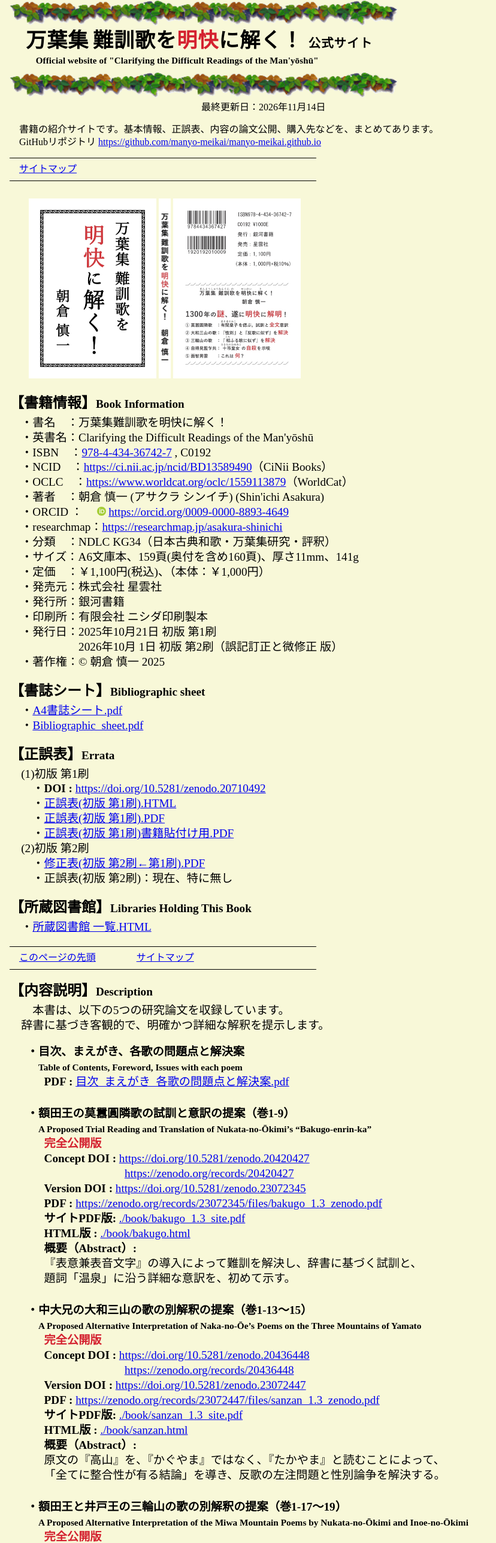
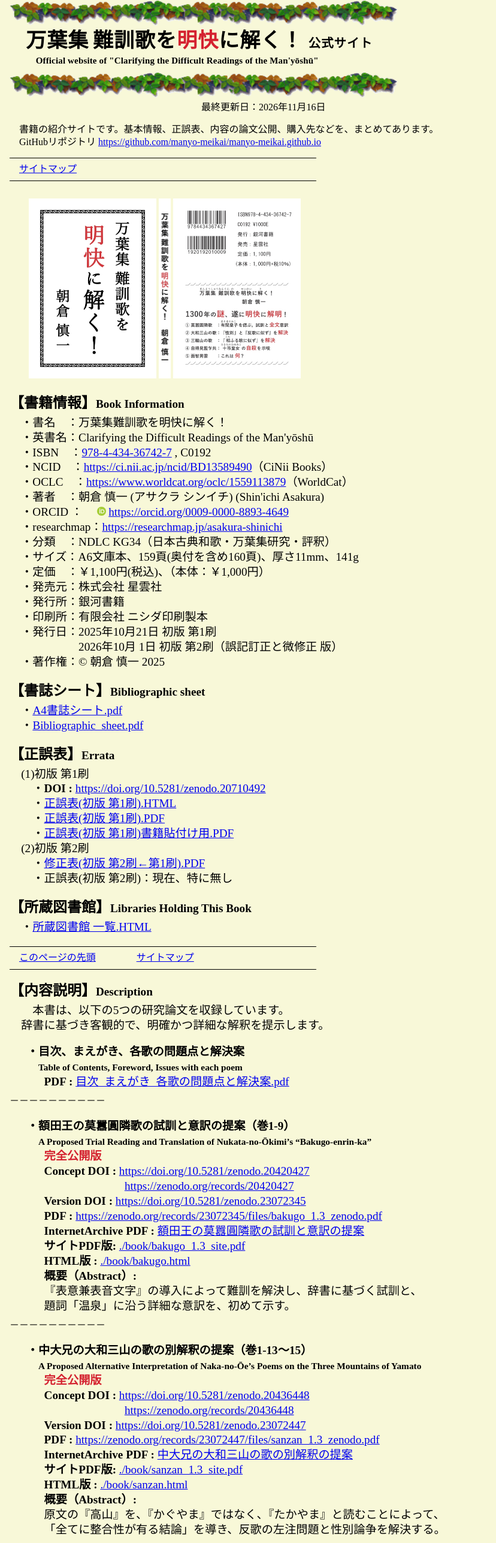
Before and after one commit to manyo-meikai/manyo-meikai.github.io, a plain HTML site: page index.html in a window 1280 px wide. Shown: the top 2573 px of the page at 60% size, without its empty margins (0-828 px from the left). Drawn offline with Linux system fonts and the light colour scheme.

Commit message:
Add files via upload

```diff
--- a/index.html
+++ b/index.html
@@ -433,7 +433,7 @@ img { border: none;}
   <span class="subtitle-en">Official website of "Clarifying the Difficult Readings of the Man'yōshū"</span>
 </h1>
 <img src="./icon/line_3.gif" alt="line" width=650 height=43><br>
-　　　　　　　　　　　　　　　　　　　　最終更新日：2026年11月14日<br>
+　　　　　　　　　　　　　　　　　　　　最終更新日：2026年11月16日<br>
 <p>
 　書籍の紹介サイトです。基本情報、正誤表、内容の論文公開、購入先などを、まとめてあります。<br>
 　GitHubリポジトリ <a href="https://github.com/manyo-meikai/manyo-meikai.github.io" target="_blank" rel="noopener noreferrer">https://github.com/manyo-meikai/manyo-meikai.github.io</a><br>
@@ -517,7 +517,7 @@ img { border: none;}
 　<span style="font-size:80%">Table of Contents, Foreword, Issues with each poem</span></h3>
 <p class="p4"><strong>PDF : </strong><a href="./book/contents_foreword.pdf" target="_blank" rel="noopener noreferrer">目次_まえがき_各歌の問題点と解決案.pdf</a></p>
 </section>
-<br><!--============================-->
+<br>－－－－－－－－－－<br><!--============================-->
 <section id="bakugo-enrin-ka">
 <h3>・額田王の莫囂圓隣歌の試訓と意訳の提案（巻1-9）<br>
 　<span style="font-size:80%">A Proposed Trial Reading and Translation of Nukata-no-Ōkimi’s “Bakugo-enrin-ka”</span></h3>
@@ -526,13 +526,14 @@ img { border: none;}
 <p class="p4"><strong>　　　　　　　</strong><a href="https://zenodo.org/records/20420427" target="_blank" rel="noopener noreferrer">https://zenodo.org/records/20420427</a></p>
 <p class="p4"><strong>Version DOI : </strong><a href="https://doi.org/10.5281/zenodo.23072345" target="_blank" rel="noopener noreferrer">https://doi.org/10.5281/zenodo.23072345</a></p>
 <p class="p4"><strong>PDF : </strong><a href="https://zenodo.org/records/23072345/files/bakugo_1.3_zenodo.pdf" target="_blank" rel="noopener noreferrer">https://zenodo.org/records/23072345/files/bakugo_1.3_zenodo.pdf</a></p>
+<p class="p4"><strong>InternetArchive PDF : </strong><a href="https://web.archive.org/web/20261115225713/https://zenodo.org/records/23072345/files/bakugo_1.3_zenodo.pdf" target="_blank" rel="noopener noreferrer">額田王の莫囂圓隣歌の試訓と意訳の提案</a></p>
 <p class="p4"><strong>サイトPDF版: </strong><a href="./book/bakugo_1.3_site.pdf" target="_blank" rel="noopener noreferrer">./book/bakugo_1.3_site.pdf</a></p>
 <p class="p4"><strong>HTML版 : </strong><a href="./book/bakugo.html">./book/bakugo.html</a></p>
 <p class="p4"><strong>概要（Abstract）:</strong><br>
 『表意兼表音文字』の導入によって難訓を解決し、辞書に基づく試訓と、<br>
 題詞「温泉」に沿う詳細な意訳を、初めて示す。</p>
 </section>
-<br><!--============================-->
+<br>－－－－－－－－－－<br><!--============================-->
 <section id="nakano-sanzan">
 <h3>・中大兄の大和三山の歌の別解釈の提案（巻1-13～15）<br>
 　<span style="font-size:80%">A Proposed Alternative Interpretation of Naka-no-Ōe’s Poems on the Three Mountains of Yamato</span></h3>
@@ -541,13 +542,14 @@ img { border: none;}
 <p class="p4"><strong>　　　　　　　</strong><a href="https://zenodo.org/records/20436448" target="_blank" rel="noopener noreferrer">https://zenodo.org/records/20436448</a></p>
 <p class="p4"><strong>Version DOI : </strong><a href="https://doi.org/10.5281/zenodo.23072447" target="_blank" rel="noopener noreferrer">https://doi.org/10.5281/zenodo.23072447</a></p>
 <p class="p4"><strong>PDF : </strong><a href="https://zenodo.org/records/23072447/files/sanzan_1.3_zenodo.pdf" target="_blank" rel="noopener noreferrer">https://zenodo.org/records/23072447/files/sanzan_1.3_zenodo.pdf</a></p>
+<p class="p4"><strong>InternetArchive PDF : </strong><a href="https://web.archive.org/web/20261115232639/https://zenodo.org/records/23072447/files/sanzan_1.3_zenodo.pdf" target="_blank" rel="noopener noreferrer">中大兄の大和三山の歌の別解釈の提案</a></p>
 <p class="p4"><strong>サイトPDF版: </strong><a href="./book/sanzan_1.3_site.pdf" target="_blank" rel="noopener noreferrer">./book/sanzan_1.3_site.pdf</a></p>
 <p class="p4"><strong>HTML版 : </strong><a href="./book/sanzan.html">./book/sanzan.html</a></p>
 <p class="p4"><strong>概要（Abstract）: </strong><br>
 原文の『高山』を、『かぐやま』ではなく、『たかやま』と読むことによって、<br>
 「全てに整合性が有る結論」を導き、反歌の左注問題と性別論争を解決する。</p>
 </section>
-<br><!--============================-->
+<br>－－－－－－－－－－<br><!--============================-->
 <section id="nukata-miwa">
 <h3>・額田王と井戸王の三輪山の歌の別解釈の提案（巻1-17～19）<br>
 　<span style="font-size:80%">A Proposed Alternative Interpretation of the Miwa Mountain Poems by Nukata-no-Ōkimi and Inoe-no-Ōkimi</span></h3>
@@ -556,12 +558,13 @@ img { border: none;}
 <p class="p4"><strong>　　　　　　　</strong><a href="https://zenodo.org/records/20439121" target="_blank" rel="noopener noreferrer">https://zenodo.org/records/20439121</a></p>
 <p class="p4"><strong>Version DOI : </strong><a href="https://doi.org/10.5281/zenodo.23072516" target="_blank" rel="noopener noreferrer">https://doi.org/10.5281/zenodo.23072516</a></p>
 <p class="p4"><strong>PDF : </strong><a href="https://zenodo.org/records/23072516/files/miwa_1.3_zenodo.pdf" target="_blank" rel="noopener noreferrer">https://zenodo.org/records/23072516/files/miwa_1.3_zenodo.pdf</a></p>
+<p class="p4"><strong>InternetArchive PDF : </strong><a href="https://web.archive.org/web/20261115232815/https://zenodo.org/records/23072516/files/miwa_1.3_zenodo.pdf" target="_blank" rel="noopener noreferrer">額田王と井戸王の三輪山の歌の別解釈の提案</a></p>
 <p class="p4"><strong>サイトPDF版: </strong><a href="./book/miwa_1.3_site.pdf" target="_blank" rel="noopener noreferrer">./book/miwa_1.3_site.pdf</a></p>
 <p class="p4"><strong>HTML版 : </strong><a href="./book/miwa.html">./book/miwa.html</a></p>
 <p class="p4"><strong>概要（Abstract）: </strong><br>
 『三輪根麻呂』仮説により、和歌の左注問題を解決する。</p>
 </section>
-<br><!--============================-->
+<br>－－－－－－－－－－<br><!--============================-->
 <section id="takechi-mimoro">
 <h3>・高市皇子の三諸の歌の試訓と意訳の提案（巻2-156）<br>
 　<span style="font-size:80%">A Proposed Trial Reading and Interpretation of Prince Takechi’s Mimoro Poem</span></h3>
@@ -570,6 +573,7 @@ img { border: none;}
 <p class="p4"><strong>　　　　　　　</strong><a href="https://zenodo.org/records/20457270" target="_blank" rel="noopener noreferrer">https://zenodo.org/records/20457270</a></p>
 <p class="p4"><strong>Version DOI : </strong><a href="https://doi.org/10.5281/zenodo.23072578" target="_blank" rel="noopener noreferrer">https://doi.org/10.5281/zenodo.23072578</a></p>
 <p class="p4"><strong>PDF : </strong><a href="https://zenodo.org/records/23072578/files/mimoro_1.3_zenodo.pdf" target="_blank" rel="noopener noreferrer">https://zenodo.org/records/23072578/files/mimoro_1.3_zenodo.pdf</a></p>
+<p class="p4"><strong>InternetArchive PDF : </strong><a href="https://web.archive.org/web/20261115232909/https://zenodo.org/records/23072578/files/mimoro_1.3_zenodo.pdf" target="_blank" rel="noopener noreferrer">高市皇子の三諸の歌の試訓と意訳の提案</a></p>
 <p class="p4"><strong>サイトPDF版: </strong><a href="./book/mimoro_1.3_site.pdf" target="_blank" rel="noopener noreferrer">./book/mimoro_1.3_site.pdf</a></p>
 <p class="p4"><strong>HTML版 : </strong><a href="./book/mimoro.html">./book/mimoro.html</a></p>
 <p class="p4"><strong>補足　 : </strong><a href="./book/mimuro_hosoku.html">./book/mimuro_hosoku.html</a></p>
@@ -577,7 +581,7 @@ img { border: none;}
 字義の訓読を初めて示し、『表意兼表音文字』の導入によって難訓を解決し、<br>
 題詞「薨(かむさ)り」に沿う詳細な意訳を、初めて示す。</p>
 </section>
-<br><!--============================-->
+<br>－－－－－－－－－－<br><!--============================-->
 <section id="jito-moyuru">
 <h3>・持統天皇の燃火と向南山の歌の試訓と意訳の提案（巻2-160～161）<br>
 　<span style="font-size:80%">A Proposed Trial Reading and Interpretation of Empress Jitō’s Poems of Moyuruhi and Mukinayama</span></h3>
@@ -591,8 +595,9 @@ img { border: none;}
 天武天皇と草壁皇子を天皇陵の雲に喩え、成仏の文脈として、<br>
 題詞「崩(かむあが)り」に沿う詳細な意訳を、初めて示す。</p>
 </section>
-<br>
+<br>－－－－－－－－－－<br>
 <p>
+
 （注）HTML版は、目次ボタンでジャンプ可能。<br>
 　　　縦書, 横書ボタンで表示変更可能。<br>
 　　　縦書き時に、表示が乱れて、行頭が見えない場合は、<br>
```
